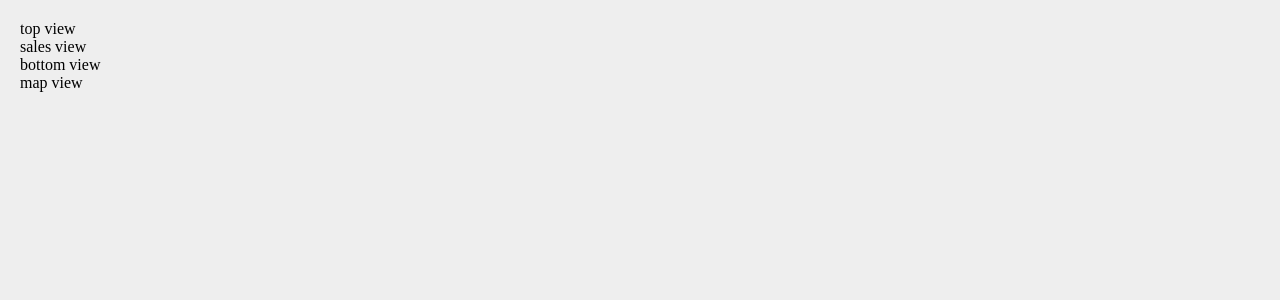
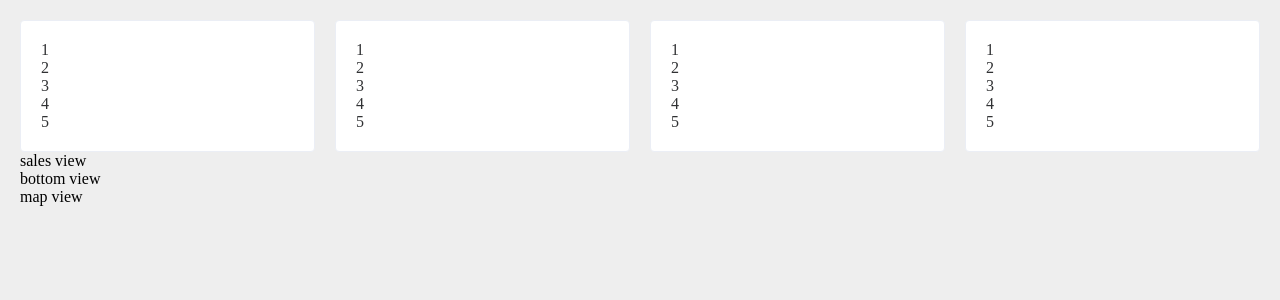
Before and after one commit to TsaiJie/imooc-datav-report, a Vue app: page /#/ in a window 1280 px wide. Shown: the top 300 px of the page. Built offline with nearby package versions, Linux system fonts and the light colour scheme.

Commit message:
CommonCard组件的抽取 使用mixin混入公共部分

```diff
--- /dev/null
+++ b/src/components/CommonCard/index.vue
@@ -0,0 +1,17 @@
+<template>
+<div class="common-card">
+  <div class="title">1</div>
+  <div class="value">2</div>
+  <div class="chart">3</div>
+  <div class="line">4</div>
+  <div class="total">5</div>
+</div>
+</template>
+
+<script>
+export default {}
+</script>
+
+<style scoped>
+
+</style>
--- /dev/null
+++ b/src/components/TodayUsers/index.vue
@@ -0,0 +1,17 @@
+<template>
+  <common-card/>
+</template>
+
+<script>
+import CommonCard from '../CommonCard'
+
+export default {
+  components: {
+    CommonCard
+  }
+}
+</script>
+
+<style scoped>
+
+</style>
--- a/src/components/TopView/index.vue
+++ b/src/components/TopView/index.vue
@@ -1,9 +1,43 @@
 <template>
-<div>top view</div>
+  <div class="top-view">
+    <el-row :gutter="20">
+      <el-col :span="6">
+        <el-card shadow="hover">
+          <total-sales />
+        </el-card>
+      </el-col>
+      <el-col :span="6">
+        <el-card shadow="hover">
+          <total-orders />
+        </el-card>
+      </el-col>
+      <el-col :span="6">
+        <el-card shadow="hover">
+          <today-users />
+        </el-card>
+      </el-col>
+      <el-col :span="6">
+        <el-card shadow="hover">
+          <total-users />
+        </el-card>
+      </el-col>
+    </el-row>
+
+  </div>
 </template>
 
 <script>
+import TotalSales from '../TotalSales'
+import TotalOrders from '../TotalOrders'
+import TodayUsers from '../TodayUsers'
+import TotalUsers from '../TotalUsers'
 export default {
+  components: {
+    TotalSales,
+    TotalOrders,
+    TodayUsers,
+    TotalUsers
+  }
 }
 </script>
 
--- /dev/null
+++ b/src/components/TotalOrders/index.vue
@@ -0,0 +1,17 @@
+<template>
+  <common-card/>
+</template>
+
+<script>
+import CommonCard from '../CommonCard'
+
+export default {
+  components: {
+    CommonCard
+  }
+}
+</script>
+
+<style scoped>
+
+</style>
--- /dev/null
+++ b/src/components/TotalSales/index.vue
@@ -0,0 +1,15 @@
+<template>
+  <common-card/>
+</template>
+
+<script>
+import commonCardMixin from '../../mixins/commonCardMixin'
+
+export default {
+  mixins: [commonCardMixin]
+}
+</script>
+
+<style scoped>
+
+</style>
--- /dev/null
+++ b/src/components/TotalUsers/index.vue
@@ -0,0 +1,17 @@
+<template>
+  <common-card/>
+</template>
+
+<script>
+import CommonCard from '../CommonCard'
+
+export default {
+  components: {
+    CommonCard
+  }
+}
+</script>
+
+<style scoped>
+
+</style>
--- /dev/null
+++ b/src/mixins/commonCardMixin.js
@@ -0,0 +1,6 @@
+import CommonCard from '../components/CommonCard'
+export default {
+  components: {
+    CommonCard
+  }
+}
--- a/src/plugins/element.js
+++ b/src/plugins/element.js
@@ -1,4 +1,6 @@
 import Vue from 'vue'
-import { Button } from 'element-ui'
+import { Card, Col, Row } from 'element-ui'
 
-Vue.use(Button)
+Vue.use(Card)
+Vue.use(Row)
+Vue.use(Col)
```
